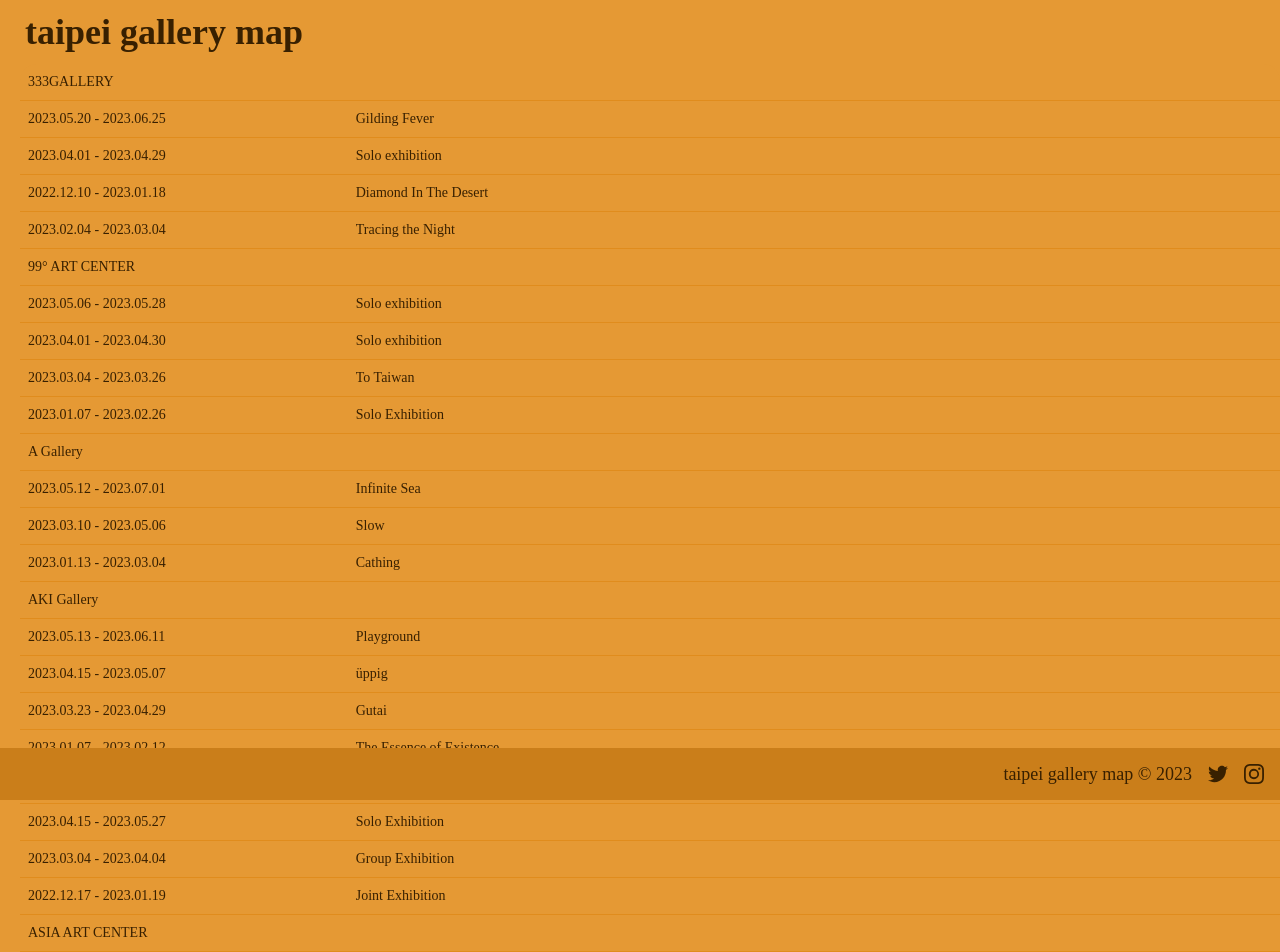
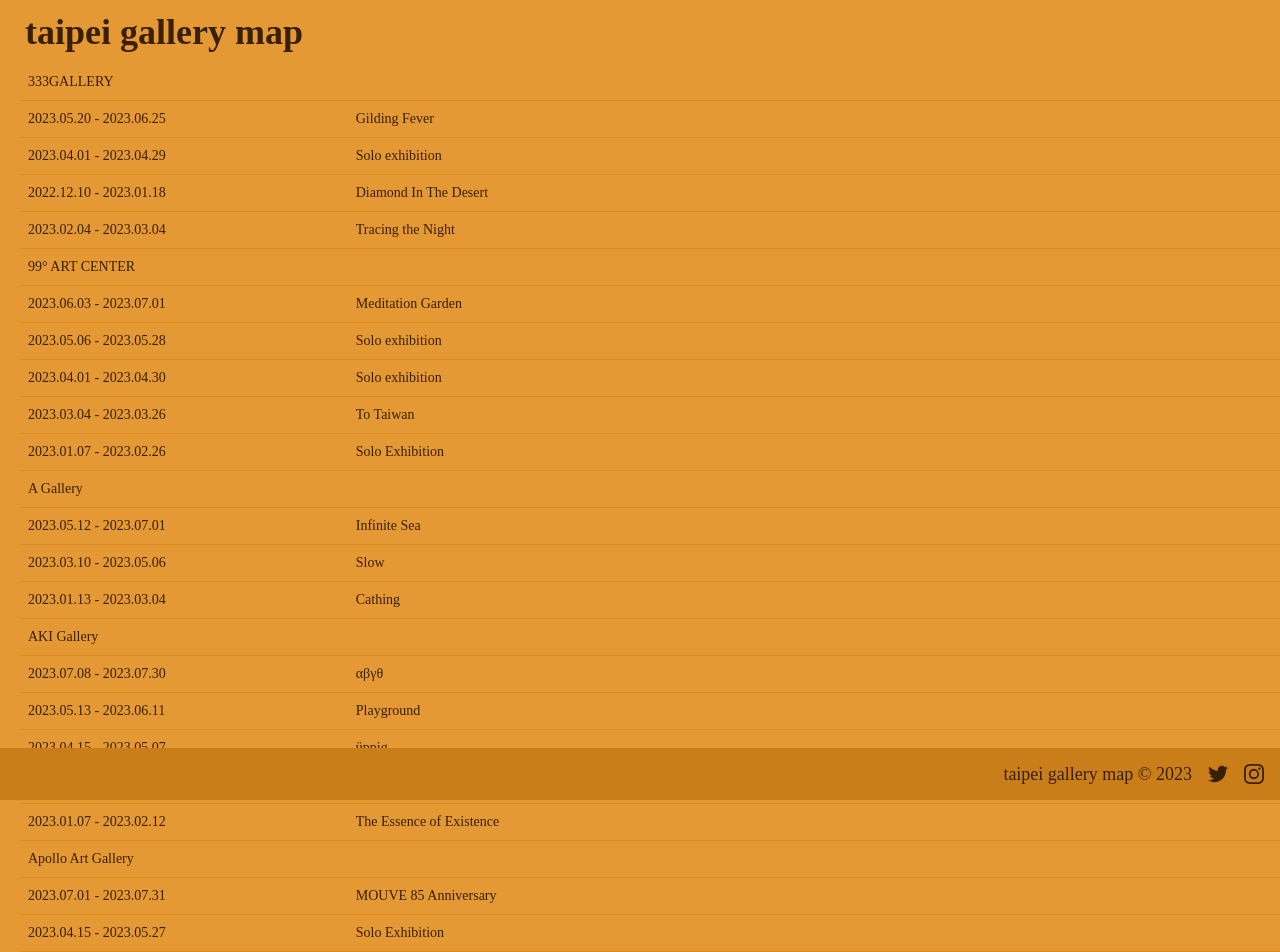
Before and after one commit to tjHsu/gallery-map, a Next.js app: page /events in a window 1280 px wide. Shown: the top 952 px of the page. Built offline with nearby package versions, Linux system fonts and the light colour scheme; a web font is replaced by a local one.

Commit message:
Update 30.06.ts

```diff
--- a/src/constants/Constants.ts
+++ b/src/constants/Constants.ts
@@ -90,6 +90,11 @@ export const GALLERIES = [
     website: "https://99dac.com/",
     isSeparator: false,
     exhibitions: [{
+      artist: "WU Ying Hai",
+      showName: "Meditation Garden",
+      date: "2023.06.03 - 2023.07.01",
+      openingDate: ""
+    },{
       artist: "CHEN Jun Lang",
       showName: "Solo exhibition",
       date: "2023.05.06 - 2023.05.28",
@@ -205,6 +210,11 @@ export const GALLERIES = [
     website: "https://www.galleryaki.com/en/aki",
     isSeparator: false,
     exhibitions: [{
+      artist: "Chung-Hsuan LAN",
+      showName: "αβγθ",
+      date: "2023.07.08 - 2023.07.30",
+      openingDate: "2023.07.08 sat 16:00"
+    }, {
       artist: "Nicolas Jullien, Ryuichi Ohira, James Jarvis",
       showName: "Playground",
       date: "2023.05.13 - 2023.06.11",
@@ -255,6 +265,11 @@ export const GALLERIES = [
     website: "http://www.artgalleryapollo.com/",
     isSeparator: false,
     exhibitions: [{
+      artist: "HUNG Jui-Ling, CHEN Te-Wang, CHANG Wan-Chuan, LU Chi-Cheng, HUANG Ching-Cheng, CHEN Chun-Te, HSIEH Kuo-Yung",
+      showName: "MOUVE 85 Anniversary",
+      date: "2023.07.01 - 2023.07.31",
+      openingDate: "2023.07.01 sat 15:00"
+    },{
       artist: "Santos Hu",
       showName: "Solo Exhibition",
       date: "2023.04.15 - 2023.05.27",
@@ -380,6 +395,11 @@ export const GALLERIES = [
     website: "https://www.stargallery.tw/",
     isSeparator: false,
     exhibitions: [{
+      artist: "Mr. RED",
+      showName: "Solo exhibition",
+      date: "2023.06.29 - 2023.08.27",
+      openingDate: "2023.07.02 sun 14:30"
+    },{
       artist: "Haru K",
       showName: "Honey, I Blew Up the Food",
       date: "2023.04.27 - 2023.06.25",
@@ -575,6 +595,11 @@ export const GALLERIES = [
     website: "https://www.capitalart.com.tw/",
     isSeparator: false,
     exhibitions: [{
+      artist: "Hiroko TAKAHASHI",
+      showName: "SHOTO The Soughing of The Wind in The Pines",
+      date: "2023.07.07 - 2023.07.29",
+      openingDate: "2023.07.08 sat 15:00"
+    },{
       artist: "various artists",
       showName: "Trasversing x Networking",
       date: "2023.06.09 - 2023.06.24",
@@ -860,6 +885,11 @@ export const GALLERIES = [
     website: "https://www.donnaart.com.tw",
     isSeparator: false,
     exhibitions: [{
+      artist: "Various Artists",
+      showName: "Animal Chat Room",
+      date: "2023.06.28 - 2023.07.23",
+      openingDate: ""
+    },{
       artist: "Clayton An",
       showName: "Dialogue in the Imagined Garden",
       date: "2023.05.31 - 2023.06.25",
@@ -960,6 +990,16 @@ export const GALLERIES = [
     website: "https://www.doublesquare.com.tw/en",
     isSeparator: false,
     exhibitions: [{
+      artist: "Huang Chih-Cheng",
+      showName: "Ū-iánn",
+      date: "2023.07.01 - 2023.08.12",
+      openingDate: "2023.07.01 sat 15:00"
+    },{
+      artist: "Lolo & Sosaku",
+      showName: "Spectrum Motion",
+      date: "2023.07.01 - 2023.08.12",
+      openingDate: "2023.07.01 sat 15:00"
+    },{
       artist: "Lin Kun-Ying, Lin Shu-Kai, Ni Hsiang, Huang Wan-Ling, Chang Li-Ren, Mia Liu, Ou Li-Ting",
       showName: "Haven’t seen Abraham",
       date: "2023.05.06 - 2023.06.17",
@@ -1155,6 +1195,11 @@ export const GALLERIES = [
     website: "https://www.eslitegallery.com/en/",
     isSeparator: false,
     exhibitions: [{
+      artist: "LI Yuan-Chia, Yi-Chen HUNG, Szumin KUO",
+      showName: "Joint exhibition",
+      date: "2023.07.01 - 2023.08.05",
+      openingDate: "2023.07.01 sat 15:00 - 17:00"
+    }, {
       artist: "Ryo SHINAGAWA",
       showName: "Solo exhibition",
       date: "2023.05.27 - 2023.06.24",
@@ -1520,6 +1565,21 @@ export const GALLERIES = [
     website: "https://www.art-msac.com/en/",
     isSeparator: false,
     exhibitions: [{
+      artist: "LEE Ming-tse",
+      showName: "Dashu Contemporary",
+      date: "2023.07.08 - 2023.08.19",
+      openingDate: "2023.07.08 sat 15:00"
+    }, {
+      artist: "Christopher TAYLOR",
+      showName: "Woodlands",
+      date: "2023.07.08 - 2023.08.19",
+      openingDate: "2023.07.08 sat 15:00"
+    }, {
+      artist: "Dan MĂCIUCĂ",
+      showName: "Spots of Reality Hidden Under the Gray Lens",
+      date: "2023.07.08 - 2023.08.19",
+      openingDate: "2023.07.08 sat 15:00"
+    }, {
       artist: "Marina CRUZ, QIN Yifeng, Albert Yonathan SETYAWAN, SHI Jin-Hua, SHI Jinsong, WU Tseng Jung",
       showName: "Figurative Abstraction",
       date: "2023.04.22 - 2023.06.24",
@@ -1590,6 +1650,11 @@ export const GALLERIES = [
     website: "https://neptune-gallery.com",
     isSeparator: false,
     exhibitions: [{
+      artist: "I Ting KUO",
+      showName: "be with you in the wilderness",
+      date: "2023.07.01 - 2023.08.20",
+      openingDate: "2023.07.08 sat 15:00"
+    }, {
       artist: "Meng-Shu You",
       showName: "Getting Lost in My Mind",
       date: "2023.05.13 - 2023.06.18",
@@ -1665,6 +1730,11 @@ export const GALLERIES = [
     website: "https://www.nunufineart.com/",
     isSeparator: false,
     exhibitions: [{
+      artist: "Thordis Adalsteinsdottir",
+      showName: "Conversations During a Heatwave",
+      date: "2023.07.08 - 2023.08.31",
+      openingDate: "2023.07.08 sat 17:00"
+    }, {
       artist: "Qi-Heng Xiao",
       showName: "Best Place Map Series",
       date: "2023.03.04 - 2023.04.29",
@@ -1875,6 +1945,11 @@ export const GALLERIES = [
     website: "https://www.projectfulfill.com/",
     isSeparator: false,
     exhibitions: [{
+      artist: "Candy Bird",
+      showName: "there, there",
+      date: "2023.07.01 - 2023.08.05",
+      openingDate: "2023.07.08 sat 15:30"
+    }, {
       artist: "OU Jing-Yun",
       showName: "The end of illusions",
       date: "2023.05.06 - 2023.06.17",
@@ -2268,6 +2343,41 @@ export const GALLERIES = [
     }]
   },
   {
+    name: "V",
+    englishName: "",
+    originalName: "",
+    urlName: "",
+    website: "",
+    isSeparator: true,
+    exhibitions: [],
+    locations: [{
+      locationName: "",
+      address: "",
+      gMapLink: "",
+      openingHours: ""
+    }]
+  },
+  {
+    name: "Vaikuntha Art Gallery",
+    englishName: "Whitestone Gallery",
+    originalName: "外琨塔 Vaikuntha 藝術生活中心",
+    urlName: "Vaikuntha_Art_Gallery",
+    website: "https://vaikunthakala.wixsite.com/vaikuntha?fbclid=IwAR1EfGvMyX8tjR5Zb9_Ve8fXnFvdBMT1g5aTU086T8S0s5ALvtY43IWKrqo",
+    isSeparator: false,
+    exhibitions: [{
+      artist: "Chen Fang Ho",
+      showName: "Sometimes",
+      date: "2023.07.15 - 2023.08.06",
+      openingDate: "2023.07.15 sat 15:00"
+    }],
+    locations: [{
+      locationName: "",
+      address: "No. 3-1, Lane 55, Chaozhou St, Da’an District, Taipei City 10642",
+      gMapLink: "https://goo.gl/maps/FzF2MsSKgAvS9yBs6",
+      openingHours: "tue-sat 11:00-18:00 sun by appointment"
+    }]
+  },
+  {
     name: "W",
     englishName: "",
     originalName: "",
@@ -2290,6 +2400,11 @@ export const GALLERIES = [
     website: "https://www.whitestone-gallery.com/",
     isSeparator: false,
     exhibitions: [{
+      artist: "Soonik KWON",
+      showName: "Interstice of Time: Soonik KWON at Present",
+      date: "2023.07.01 - 2023.08.12",
+      openingDate: "2023.07.01 sat 16:00"
+    }, {
       artist: "Chris Succo",
       showName: "Recent Paintings",
       date: "2023.05.06 - 2023.06.17",
```
